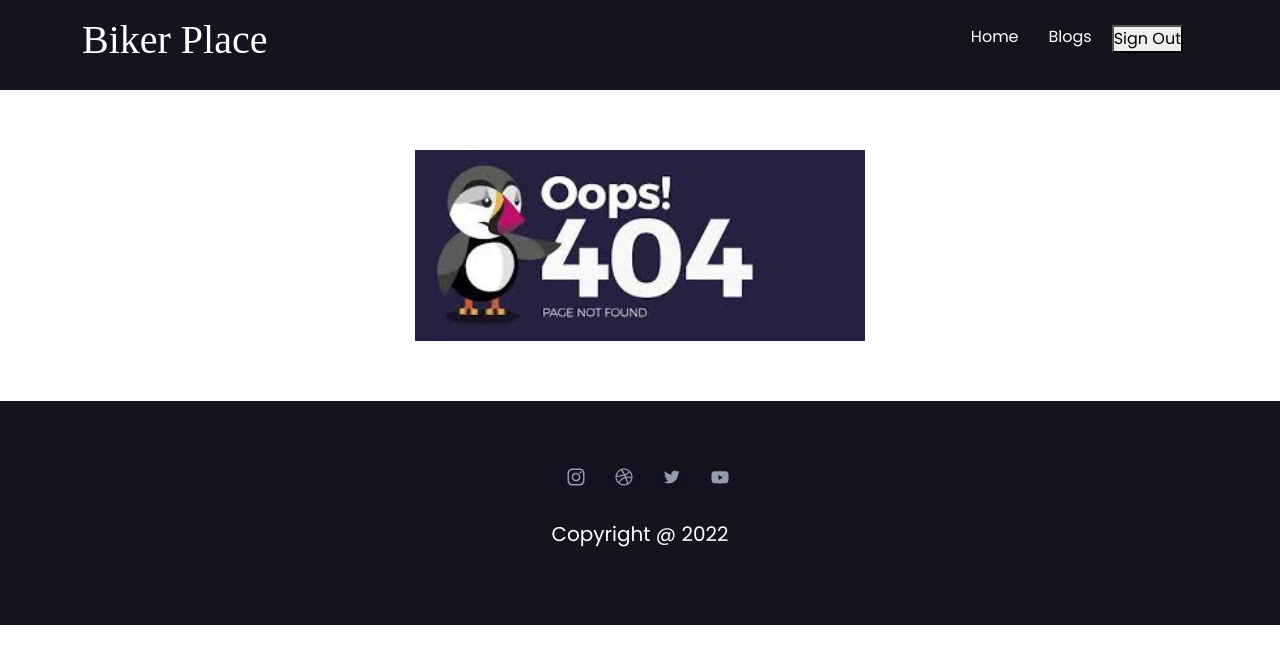
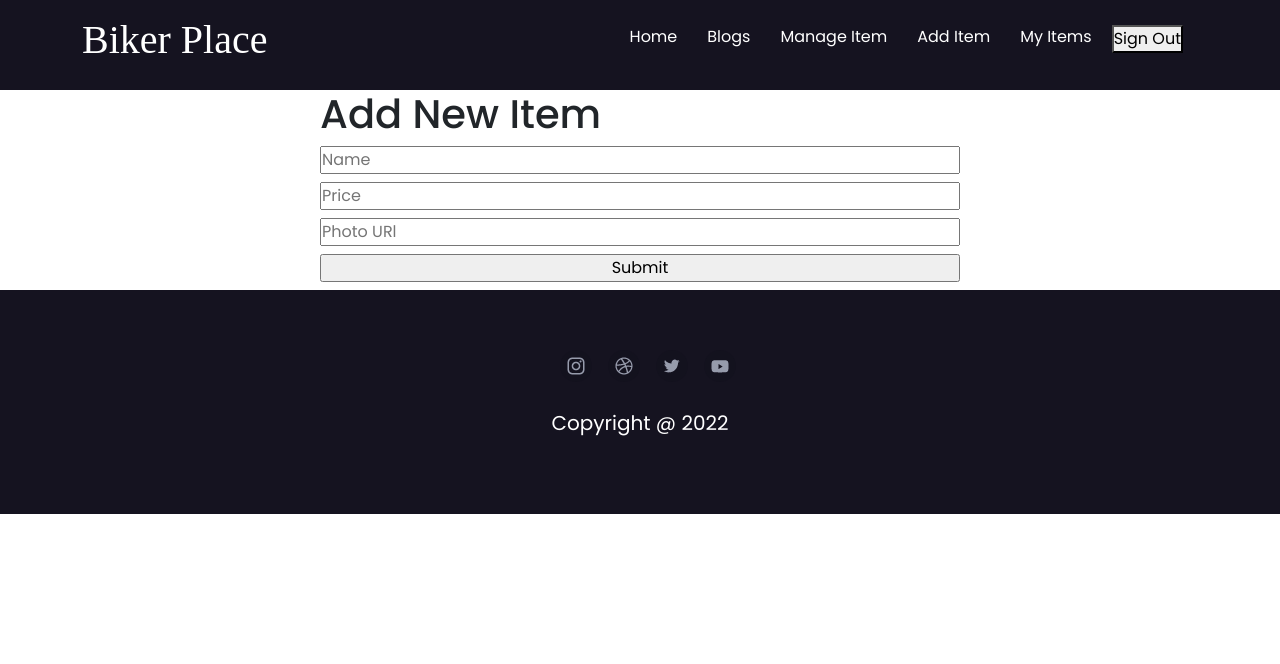
Before and after one commit to samparaniroy/warehouse-management-client-side, a React (Create React App) app: page /addnewitem in a window 1280 px wide. Shown: the top 664 px of the page. Built offline with nearby package versions, Linux system fonts and the light colour scheme; no server answers; sample sign-in values are in the browser's storage.

Commit message:
manageItem

```diff
--- a/package.json
+++ b/package.json
@@ -12,6 +12,7 @@
     "react-bootstrap": "^2.3.1",
     "react-dom": "^18.1.0",
     "react-firebase-hooks": "^5.0.3",
+    "react-hook-form": "^7.30.0",
     "react-router-dom": "^6.3.0",
     "react-scripts": "5.0.1",
     "react-toastify": "^9.0.0",
--- a/src/App.js
+++ b/src/App.js
@@ -1,11 +1,14 @@
 import { Route, Routes } from 'react-router-dom';
 import './App.css';
+import AddNewItem from './components/AddNewItem/AddNewItem';
 import Footer from './components/Footer/Footer';
 import Home from './components/Home/Home';
 import Login from './components/Login/Login/Login';
 import Register from './components/Login/Register/Register';
 import RequireAuth from './components/Login/RequireAuth/RequireAuth';
 import ManageInventory from './components/ManageInventory/ManageInventory';
+import ManageItem from './components/ManageItem/ManageItem';
+import MyItems from './components/MyItems/MyItems';
 import Navber from './components/Navber/Navber';
 import NotFound from './components/NotFound/NotFound';
 import ProductDetail from './components/ProductDetail/ProductDetail';
@@ -26,6 +29,17 @@ function App() {
             <ManageInventory></ManageInventory>
           </RequireAuth>
         }></Route>
+        <Route path='/manageitem' element={
+          <RequireAuth>
+            <ManageItem></ManageItem>
+          </RequireAuth>
+        }></Route>
+        <Route path='/myitems' element={
+          <RequireAuth>
+            <MyItems></MyItems>
+          </RequireAuth>
+        }></Route>
+        <Route path='/addnewitem' element={<AddNewItem></AddNewItem>}></Route>
         <Route path='/login' element={<Login></Login>}></Route>
         <Route path='/register' element={<Register></Register>}></Route>
         <Route path='*' element={<NotFound></NotFound>}></Route>
--- /dev/null
+++ b/src/components/AddNewItem/AddNewItem.js
@@ -0,0 +1,34 @@
+import React from 'react';
+import { useForm } from "react-hook-form";
+
+const AddNewItem = () => {
+    const { register, handleSubmit } = useForm();
+    const onSubmit = data => {
+        console.log(data)
+        const url = `http://localhost:5000/product`;
+        fetch(url,{
+            method:'POST',
+            headers:{
+                'content-type': 'application/json'
+            },
+            body: JSON.stringify(data)
+        })
+        .then(res => res.json())
+        .then(result =>{
+            console.log(result)
+        })
+    };
+    return (
+        <div className='w-50 mx-auto'>
+            <h1>Add New Item</h1>
+            <form className='d-flex flex-column' onSubmit={handleSubmit(onSubmit)}>
+                <input className='mb-2' placeholder='Name' {...register("name", { required: true, maxLength: 20 })} />
+                <input className='mb-2' placeholder='Price' {...register("price")} />
+                <input className='mb-2' placeholder='Photo URl' text="number" {...register("image")} />
+                <input className='mb-2' type="submit" value="Submit" />
+            </form>
+        </div>
+    );
+};
+
+export default AddNewItem;
--- a/src/components/ManageInventory/ManageInventory.js
+++ b/src/components/ManageInventory/ManageInventory.js
@@ -16,7 +16,7 @@ const ManageInventory = () => {
                 <div className="row">
                     <div className="product-form">
                         <h1>Manage Inventory</h1>
-                        <table class="table">
+                        <table className="table">
                             <thead>
                                 <tr>
                                 <th scope="col">Product Image</th>
--- /dev/null
+++ b/src/components/ManageItem/ManageItem.js
@@ -0,0 +1,33 @@
+import React from 'react';
+import Products from '../Products/Products';
+
+const ManageItem = () => {
+    const [products, setProducts] = Products([]);
+    const handleDelete = id =>{
+        const proceed = window.confirm('Are you sure');
+        if(proceed){
+            const url = `http://localhost:5000/product/${id}`;
+            fetch(url, {
+                method:'DELETE'
+            })
+            .then(res => res.json())
+            .then(data =>{
+                console.log(data)
+                const remaining = products.filter(product => product._id !== id);
+                setProducts(remaining)
+            })
+        }
+    }
+    return (
+        <div className='w-50 mx-auto'>
+            <h1>Mangae Item</h1>
+            {
+                products.map(product => <div key={product._id}>
+                    <h5>{product.name}<button className='btn btn-danger' onClick={() => handleDelete(product._id)}>Delete</button></h5>
+                </div>)
+            }
+        </div>
+    );
+};
+
+export default ManageItem;
--- /dev/null
+++ b/src/components/MyItems/MyItems.js
@@ -0,0 +1,20 @@
+import React, { useEffect, useState } from 'react';
+import { useParams } from 'react-router-dom';
+
+const MyItems = () => {
+    const{productId} = useParams();
+    const [product, setProduct] = useState({productId});
+    useEffect(() =>{
+        const url = `http://localhost:5000/product/${productId}`;
+        fetch(url)
+        .then(res => res.json())
+        .then(data => setProduct(data))
+    }, []);
+    return (
+        <div>
+            <h1>please Order:{product.name}</h1>
+        </div>
+    );
+};
+
+export default MyItems;
--- a/src/components/Navber/Navber.js
+++ b/src/components/Navber/Navber.js
@@ -26,6 +26,13 @@ const Navber = () => {
                                     <li><Link to='/'>Home</Link></li>
                                     <li><Link to='/blogs'>Blogs</Link></li>
                                     {
+                                        user && <>
+                                          <li><Link to='/manageitem'>Manage Item</Link></li>
+                                          <li><Link to='/additem'>Add Item</Link></li>
+                                          <li><Link to='/myitems'>My Items</Link></li>
+                                        </>
+                                    }
+                                    {
                                         user ?
                                         <button className='sign-out' onClick={handleSignOut}>Sign Out</button>
                                         :
```
Also changed, not shown: src/components/Home/Home.js (indentation only), src/components/Inventory/Inventory.js (deleted), 1 other file (tests, documents, lock files or other folders).
